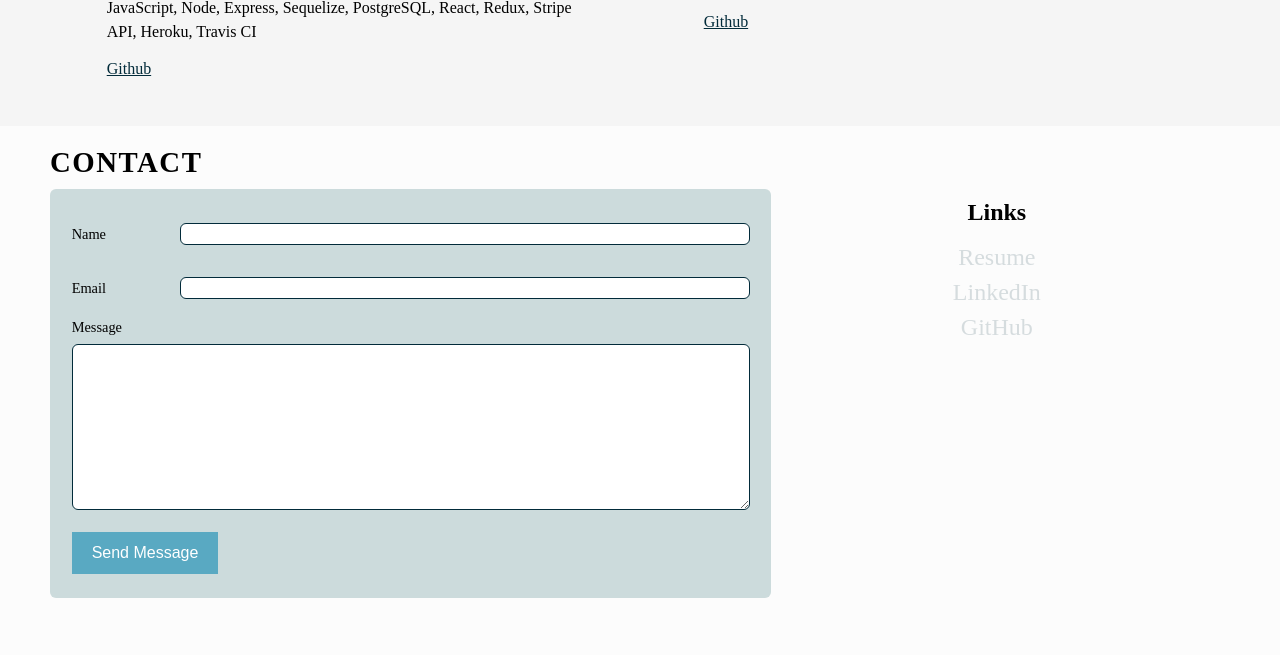
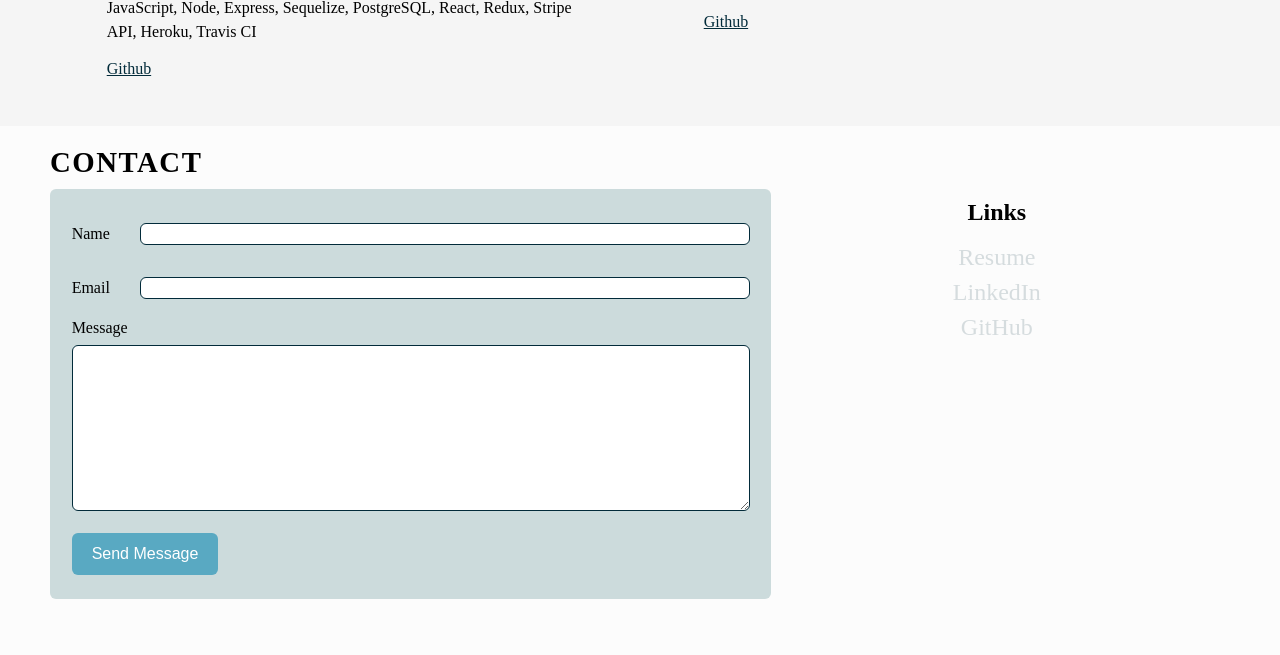
Before and after one commit to elizabetheinstein/Portfolio-Site, a Gatsby site: page / in a window 1280 px wide. Shown: the part 2813-3468 px from the top of the page. Built offline with nearby package versions, Linux system fonts and the light colour scheme; Gatsby itself is replaced by a stand-in of ours.

Commit message:
Updated contact form to increase font size, round send button corners

```diff
--- a/src/styles/styles.scss
+++ b/src/styles/styles.scss
@@ -478,7 +478,7 @@ header {
                 .form-container {
                     grid-area: contactform;
                     display: grid;
-                    grid-template-columns: 100px auto;
+                    grid-template-columns: 60px auto;
                     @media screen and (max-width:415px) {
                         grid-template-columns: 50px auto;
                         width: 90%;
@@ -487,7 +487,7 @@ header {
                     align-items: end;
                     padding: 3% 3% 1.5% 3%;
                     border-radius: 15px;
-                    font-size: 0.9em;
+                    font-size: 1em;
 
                     label {
                         display: inline-block;
@@ -524,6 +524,7 @@ header {
                             background-color: #59A9C2;
                             color: white;
                             border: none;
+                            border-radius: 6px;
                             transition: all 1s ease;
                             outline: none;
 
```
